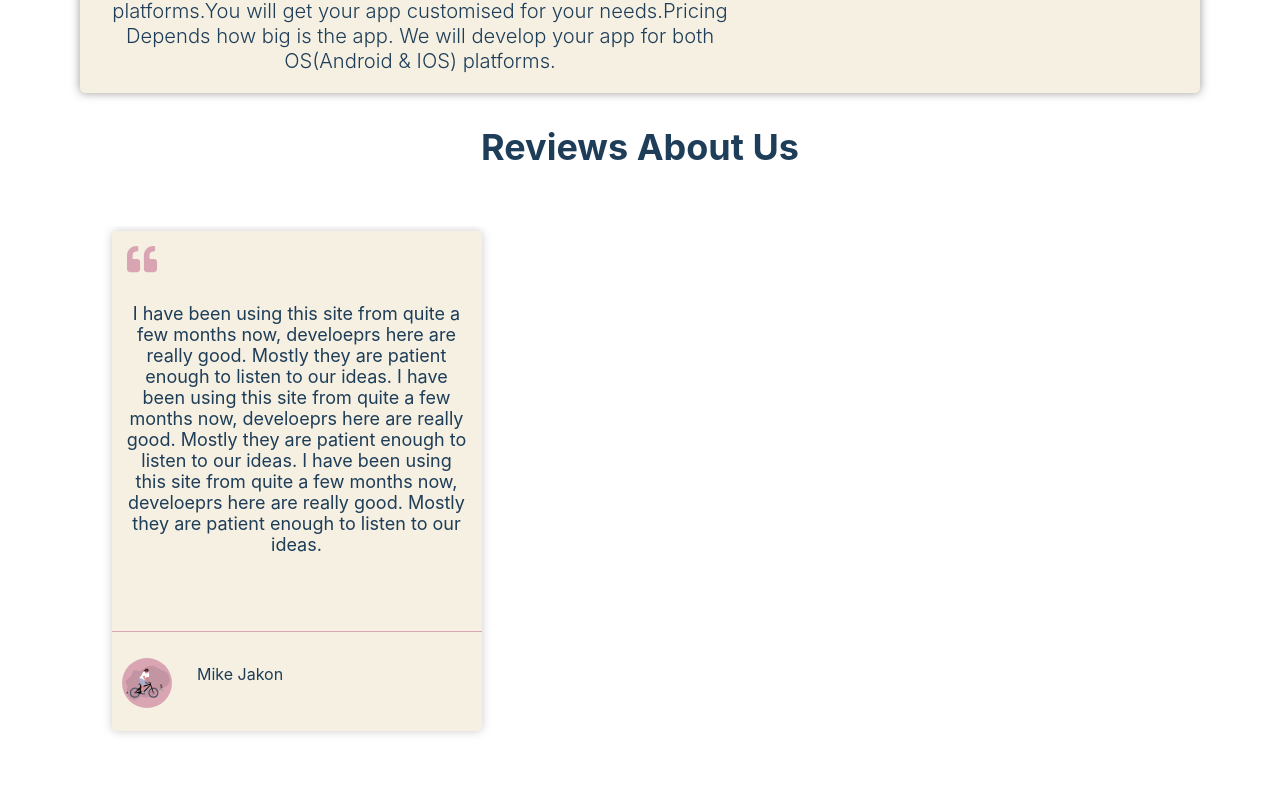
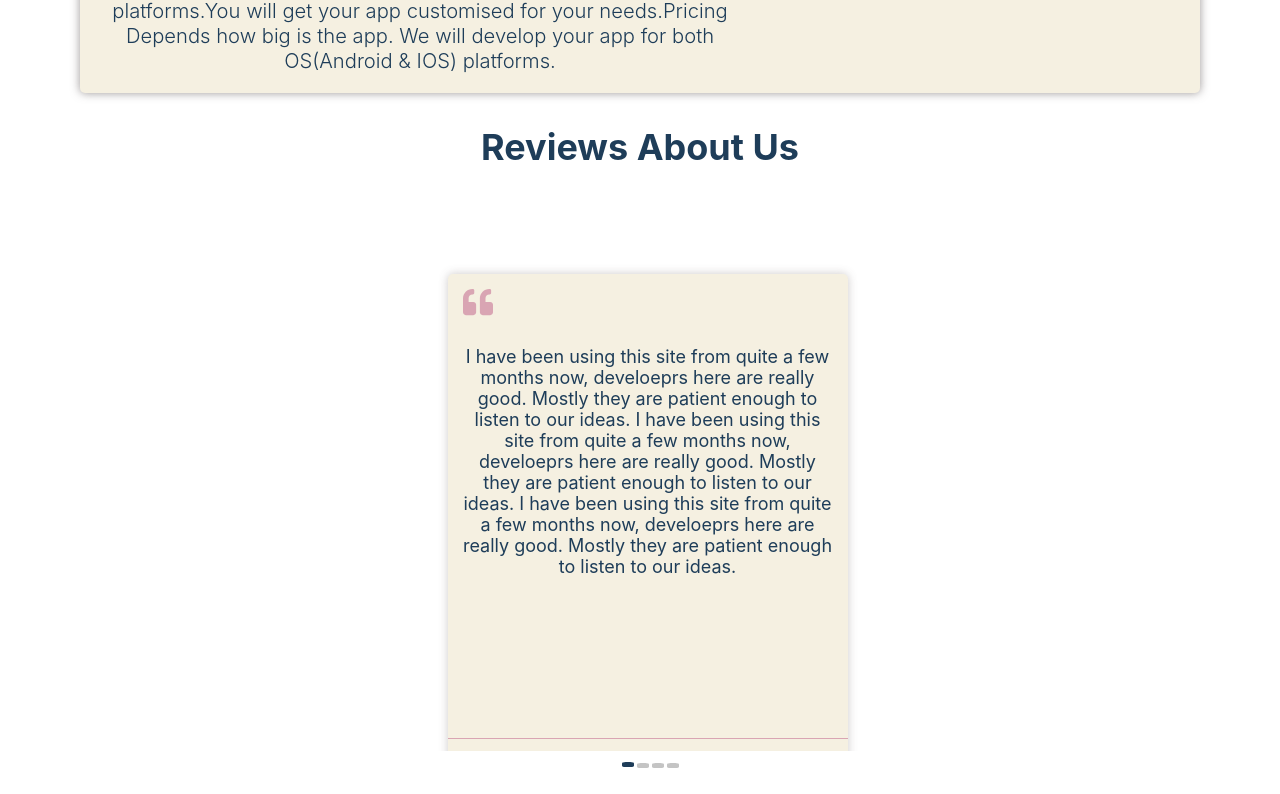
Before and after one commit to umangag07/Reactjs-Projects, a React (Create React App) app in the folder smooth-scroll-website/: page / in a window 1280 px wide. Shown: the part 3206-4000 px from the top of the page. After the commit the page ends 3977 px from the top, so only its background shows below. Built offline with nearby package versions, Linux system fonts and the light colour scheme.

Commit message:
canged carousal on laptop from 2 to 1

```diff
--- a/smooth-scroll-website/src/Components/ReviewCard/CardIndex.jsx
+++ b/smooth-scroll-website/src/Components/ReviewCard/CardIndex.jsx
@@ -6,13 +6,14 @@ import { theme } from "../../styles";
 import { Marginer } from "../Marginer/Index";
 
 const ReviewCardConatainer = styled.div`
-  width: 370px;
-  height: 500px;
+  width: 80%  ;
+  height: 100%;
   background-color: ${theme.color1};
   box-shadow: 0px 0px 10px rgba(88, 80, 80, 0.3);
   border-radius: 5px;
-  margin: 5px 2em;
+  margin: 3em  3em;
   position: relative;
+  padding-bottom:0px;
 
   @media (max-width:768px){
     @media (min-width:415px){
@@ -30,7 +31,7 @@ const ReviewCardConatainer = styled.div`
   @media (max-width:415px){
     @media (min-width:377px){
     width: 99%;
-  height: 100%;
+  height: 700px;
   margin: 0px 0em;
   box-shadow: 0px 0px 10px rgba(88, 80, 80, 0.1);
   }
@@ -76,7 +77,7 @@ const Line = styled.span`
   min-height: 1px;
   display: flex;
   background-color: ${theme.color5};
-  margin-top: 6em;
+  margin-top: 10em;
   margin-bottom: 1em;
 
   @media (max-width:768px){
--- a/smooth-scroll-website/src/Container/homepage/ReviewSection.jsx
+++ b/smooth-scroll-website/src/Container/homepage/ReviewSection.jsx
@@ -19,9 +19,11 @@ import User2 from '../../Assets/Logo/User2.svg'
 import User3 from '../../Assets/Logo/User3.svg'
 import User4 from '../../Assets/Logo/User4.svg'
 const ReviewContainer = styled(Element)`
-  min-height: 700px;
+  min-height: 600px;
   display: flex;
   flex-direction: column;
+
+
 
 
   margin-left: 10vh;
@@ -44,15 +46,22 @@ const ReviewContainer = styled(Element)`
   }
 
   @media (max-width:415px){
-
+    @media (min-width:376px){
     margin-left:0px;
     margin-right:0px;
-    min-height: 00px;
-  }
+    min-height: 700px;
+  }}
 `;
 const StyledCarousalProvider = styled(CarouselProvider)`
-  width: 70%;
+  width: 50%;
 
+
+  justify-content:center;
+  margin-left:280px;
+  margin-right:280px;
+  padding-left:40px;
+  padding-right:20px;
+  padding-bottom:0px;
 
   @media (max-width:768px){
     @media (min-width:415px){
@@ -78,8 +87,8 @@ const StyledCarousalProvider = styled(CarouselProvider)`
     padding-left: 2px;
     padding-right:0px;
 
-    width:98%;
-    height:90%;
+    width:100%;
+    height:500px;
     align-self:center;
   }}
 `;
```
